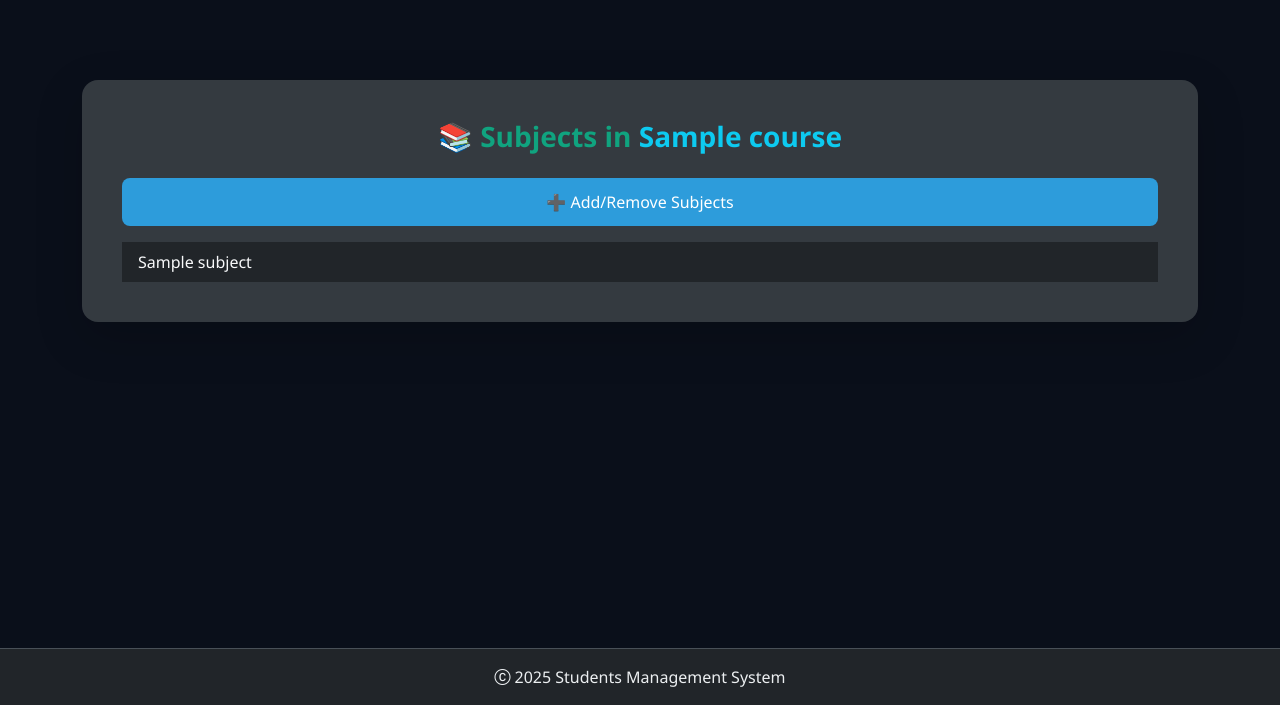
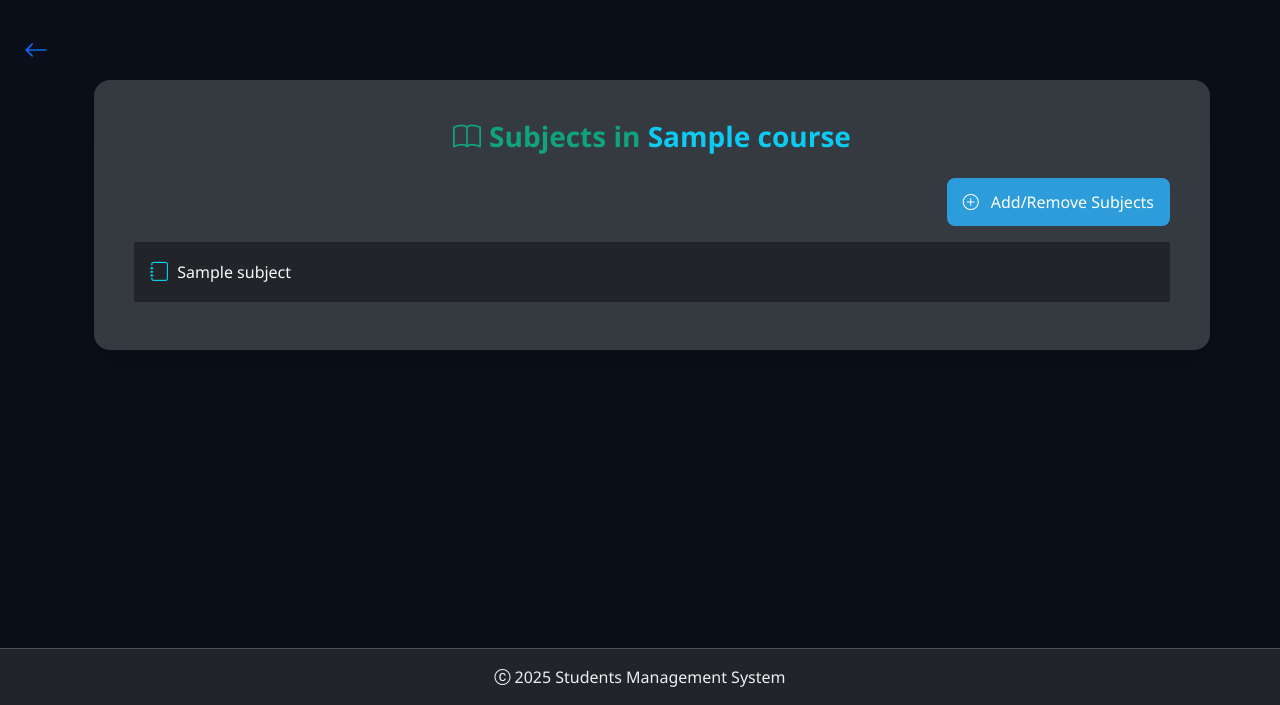
Before and after one commit to afnan0014/student-management-system, a Django app: page /courses/course/1/subjects/ in a window 1280 px wide. Shown: the part 95-800 px from the top of the page. Run offline with Django 5.2, Linux system fonts and the light colour scheme; tables that the repository leaves empty hold one stand-in row (values such as "Sample post"); some libraries are stand-ins or nearby versions.

Commit message:
updated ui/ux-2

```diff
--- a/templates/courses/subject_list.html
+++ b/templates/courses/subject_list.html
@@ -2,30 +2,83 @@
 {% block title %}Subjects in {{ course.name }}{% endblock %}
 {% block content %}
 
+<div class="mb-3">
+    <a href="javascript:history.back()" class="back-arrow" style="font-size: 1.5rem; text-decoration: none;" title="Go back">
+        <i class="bi bi-arrow-left"></i>
+    </a>
+</div>
+
 <div class="container mt-5 mb-5">
   <div class="card bg-card text-light shadow-lg border-0">
     <div class="card-body">
-      <h2 class="card-title table-heading mb-4">
-        📚 Subjects in <span class="text-info">{{ course.name }}</span>
+      <h2 class="card-title table-heading mb-4 text-center">
+        <i class="bi bi-book me-2"></i>Subjects in <span class="text-info">{{ course.name }}</span>
       </h2>
 
-      <a href="{% url 'edit_course' course.id %}" class="btn btn-sm btn-success mb-3">
-        ➕ Add/Remove Subjects
-      </a>
+      <div class="d-flex justify-content-end mb-3">
+        <a href="{% url 'edit_course' course.id %}" class="btn btn-sm btn-success">
+          <i class="bi bi-plus-circle me-1"></i>Add/Remove Subjects
+        </a>
+      </div>
 
       {% if subjects %}
-        <ul class="list-group list-group-flush">
+        <ul class="list-group list-group-flush" role="list">
           {% for subject in subjects %}
-            <li class="list-group-item bg-dark text-light border-secondary">
-              {{ subject.name }}
+            <li class="list-group-item bg-dark text-light border-secondary d-flex align-items-center py-3" role="listitem">
+              <i class="bi bi-journal me-2 text-info"></i>
+              <span>{{ subject.name }}</span>
             </li>
           {% endfor %}
         </ul>
       {% else %}
-        <div class="alert alert-info">No subjects found for this course.</div>
+        <div class="alert alert-info alert-dismissible fade show" role="alert">
+          <i class="bi bi-info-circle me-2"></i>No subjects found for this course.
+          <button type="button" class="btn-close" data-bs-dismiss="alert" aria-label="Close"></button>
+        </div>
       {% endif %}
     </div>
   </div>
 </div>
 
+<style>
+  /* Enhance list group styling */
+  .list-group-item {
+    transition: background-color 0.3s ease, transform 0.2s ease;
+    border-width: 1px;
+    border-radius: 0.5rem;
+    margin-bottom: 0.5rem;
+  }
+
+  .list-group-item:hover {
+    background-color: #495057 !important;
+    transform: translateY(-2px);
+  }
+
+  /* Ensure text alignment and spacing for list items */
+  .list-group-item i {
+    font-size: 1.2rem;
+  }
+
+  /* Style the alert for consistency */
+  .alert-info {
+    background-color: rgba(23, 162, 184, 0.1);
+    border-color: #17a2b8;
+    color: #17a2b8;
+    border-radius: 0.5rem;
+  }
+
+  /* Ensure button alignment and spacing */
+  .btn-success {
+    display: flex;
+    align-items: center;
+    gap: 0.5rem;
+    padding: 0.5rem 1rem;
+    border-radius: 0.5rem;
+  }
+
+  .btn-success:hover {
+    background-color: #218838;
+  }
+</style>
+
 {% endblock %}
```
Also changed, not shown: templates/courses/add_course.html (+35 -8 lines), templates/courses/edit_course.html (+62 -16 lines).
